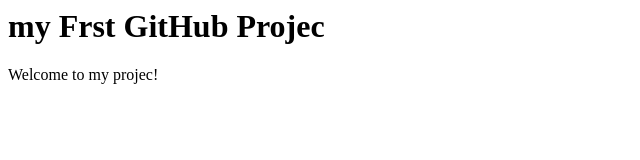
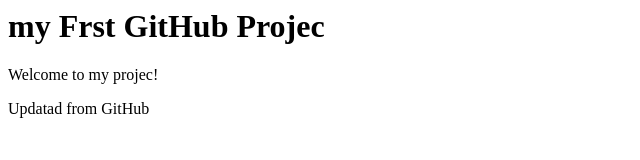
Before and after one commit to nn1d-lgtm/myFirstProjec, a plain HTML site: page index.html in a window 1280 px wide. Shown: the whole page, without its empty margins (0-640 px from the left). Drawn offline with Linux system fonts and the light colour scheme.

Commit message:
Update index.html

```diff
--- a/index.html
+++ b/index.html
@@ -1,2 +1,3 @@
 <h1>my Frst GitHub Projec</h1>
 <p>Welcome to my projec!</p>
+<p>  Updatad from GitHub</p>
```
